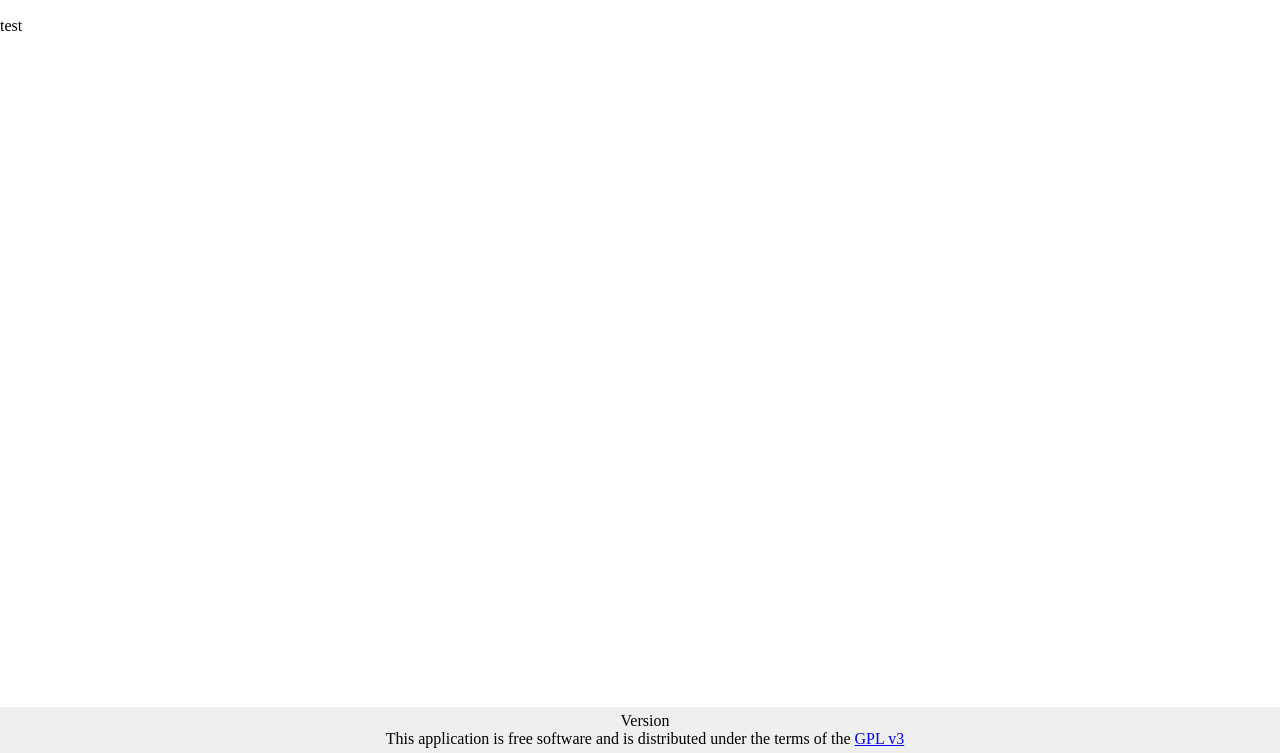
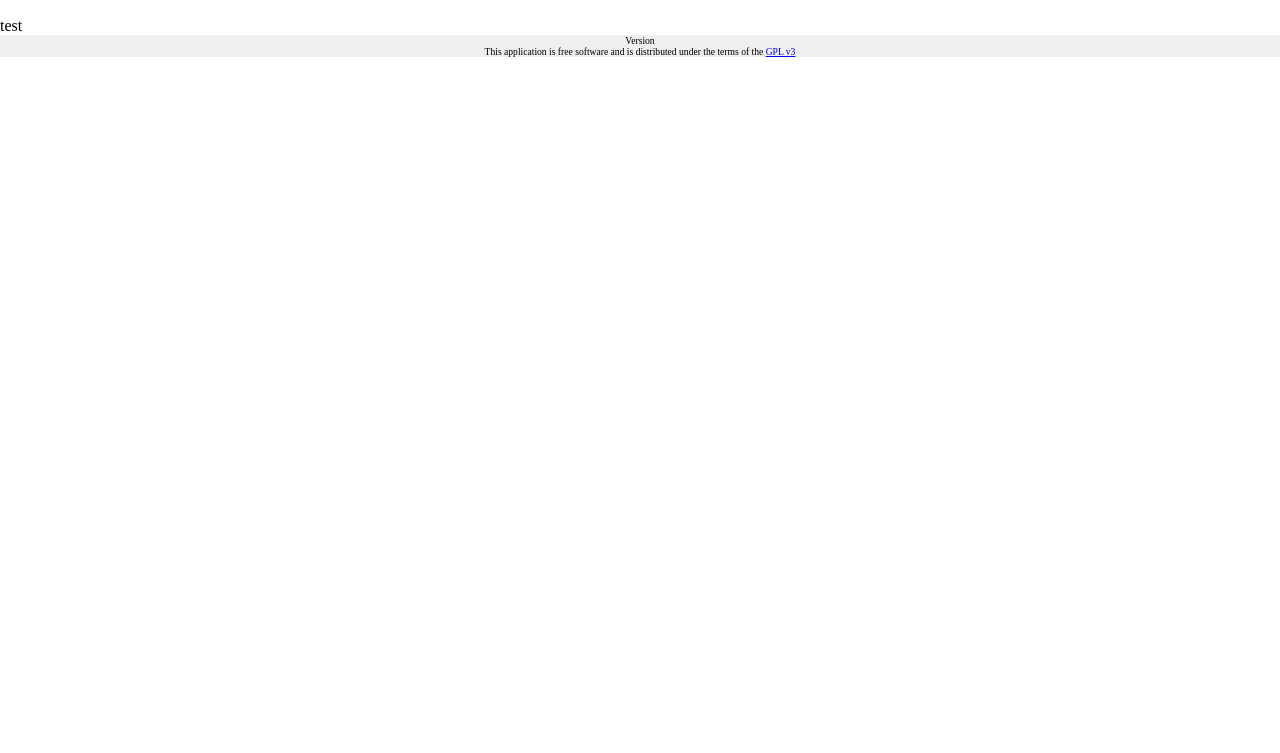
Before and after one commit to zeratul2099/puente, a Django app: template templates/basis.html in a window 1280 px wide. Shown: the part 47-800 px from the top of the page. Run offline with Django 3.2, Linux system fonts and the light colour scheme; the template is opened without the code that fills it, so the values that code supplies are empty.

Commit message:
removed fixed footer due speed problems

```diff
--- a/templates/basis.html
+++ b/templates/basis.html
@@ -20,16 +20,17 @@
 		}
 		#content_container
 		{
-			padding-bottom:4em;
+			padding-bottom:3em;
 		}
 		#footer
 		{
-			position:fixed;
+			#position:fixed;
 			bottom:0px;
 			background:#efefef;
 			text-align:center;
-			padding:5px;
+			#padding:5px;
 			width:100%;
+            font-size:0.6em;
 		}
 	</style>
 </head>
```
